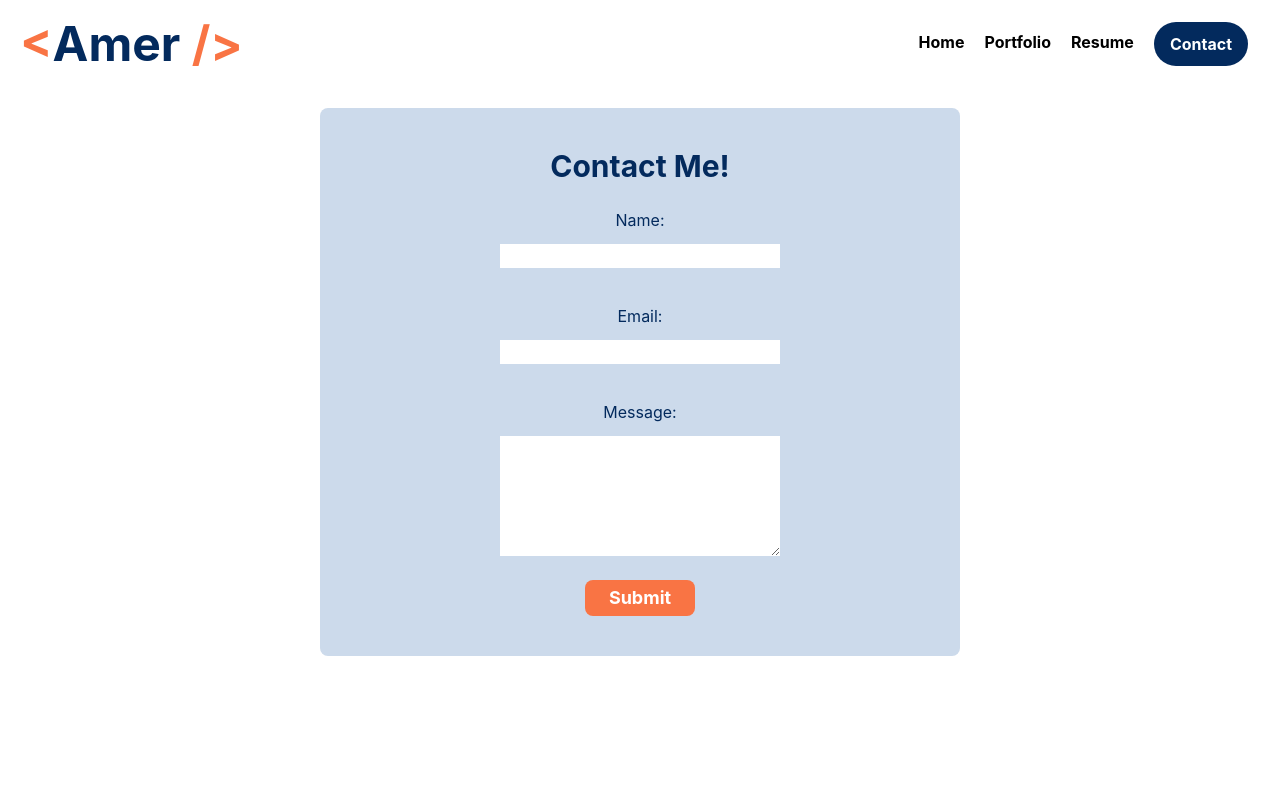
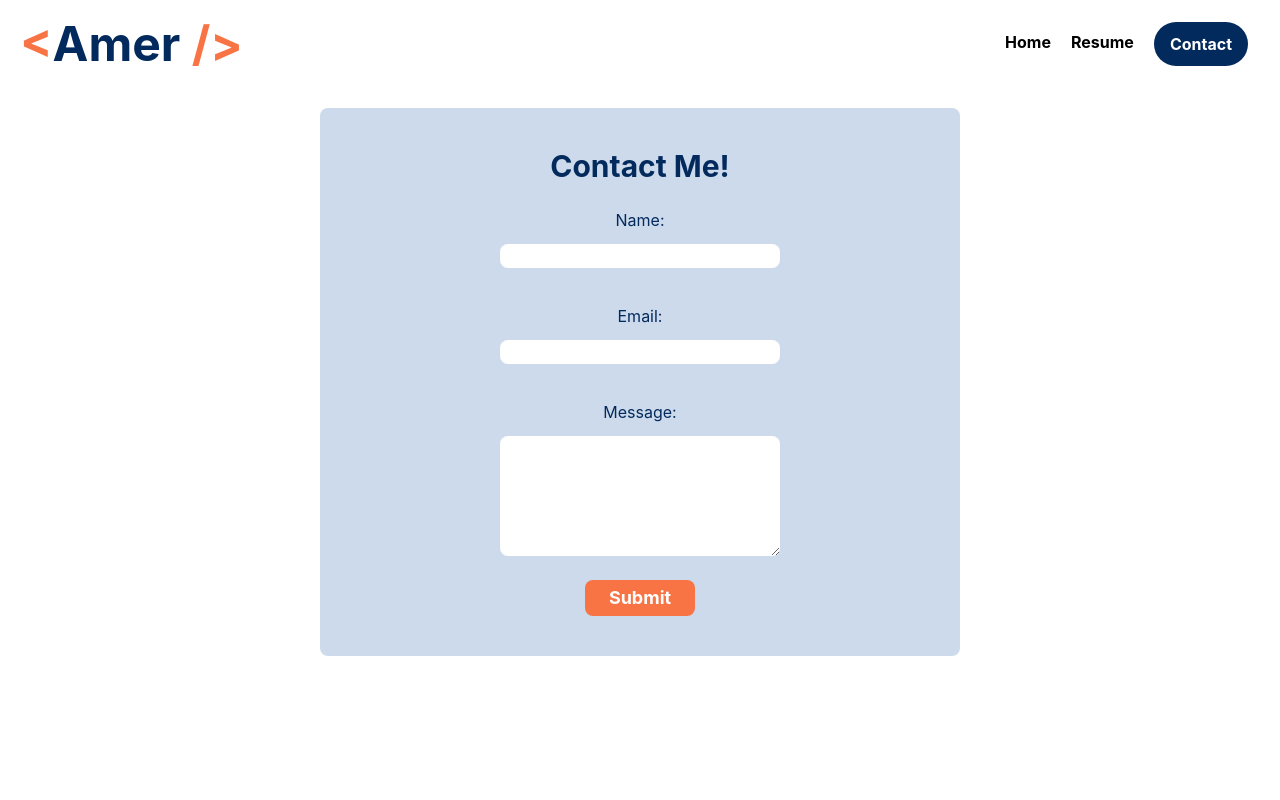
Before and after one commit to amerkulovic/React-Portfolio, a React (Create React App) app: page /contact in a window 1280 px wide. Shown: the top 800 px of the page. Built offline with nearby package versions, Linux system fonts and the light colour scheme.

Commit message:
conditionally render about and portfolio links

```diff
--- a/src/components/About.js
+++ b/src/components/About.js
@@ -2,7 +2,7 @@ import React from "react";
 
 const About = () => {
   return (
-    <section className="bg-[#032A5D] mt-80 p-10">
+    <section id="about" className="bg-[#032A5D] mt-80 p-10">
       <h1 className="text-[#CCDAEB] font-bold text-4xl py-5">About Me</h1>
       <p className="text-[#FEFBEC] font-semibold text-2xl mx-7 py-5">My name is Amer Kulovic, I am a Software Engineer! I have a certificate from Northwestern in Software Engineering and a degree in Business Management from Northeastern Illinois University. I am an active learner and love tackling new tasks. I am experienced in : </p>
       <ul className="text-[#FEFBEC] font-semibold text-2xl py-5 text-center unordered-list">
--- a/src/components/Contact.js
+++ b/src/components/Contact.js
@@ -3,9 +3,9 @@ import "./Body.css";
 
 const Contact = () => {
   const [nameInput, setNameInput] = useState("");
-  const [nameStyling, setNameStyling] = useState("w-1/2 max-sm:w-full");
+  const [nameStyling, setNameStyling] = useState("w-1/2 max-sm:w-full rounded-lg");
   const [emailInput, setEmailInput] = useState("");
-  const [emailStyling, setEmailStyling] = useState("w-1/2 max-sm:w-full");
+  const [emailStyling, setEmailStyling] = useState("w-1/2 max-sm:w-full rounded-lg");
 
   const nameInputHandler = (event) => {
     setNameInput(event.target.value);
@@ -19,18 +19,18 @@ const Contact = () => {
     event.preventDefault();
 
     if (nameInput === "") {
-      setNameStyling("w-1/2 max-sm:w-full border border-red-600");
+      setNameStyling("w-1/2 max-sm:w-full rounded-lg border border-red-600");
     } else {
       // setNameInput("");
       // setEmailInput("");
-      setNameStyling("w-1/2 max-sm:w-full");
+      setNameStyling("w-1/2 max-sm:w-full rounded-lg");
     }
     if (emailInput === "") {
-      setEmailStyling("w-1/2 max-sm:w-full border border-red-600");
+      setEmailStyling("w-1/2 max-sm:w-full rounded-lg border border-red-600");
     } else {
       // setNameInput("");
       // setEmailInput("");
-      setEmailStyling("w-1/2 max-sm:w-full");
+      setEmailStyling("w-1/2 max-sm:w-full rounded-lg");
     }
   };
   return (
@@ -47,7 +47,7 @@ const Contact = () => {
         </div>
         <div className="py-3 flex flex-col justify-center items-center">
           <label className="text-[#032a5d] m-3">Message:</label>
-          <textarea className="w-1/2 max-sm:w-full" rows="5" name="message"></textarea>
+          <textarea className="w-1/2 max-sm:w-full rounded-lg" rows="5" name="message"></textarea>
         </div>
         <button onClick={submitHandler} className="bg-[#f97444] text-white px-6 py-1 rounded-lg text-lg mt-3 font-bold">
           Submit
--- a/src/components/navComponents/NavLinks.js
+++ b/src/components/navComponents/NavLinks.js
@@ -1,25 +1,28 @@
 import { motion } from "framer-motion";
-import { Link } from "react-router-dom";
+import { useLocation, Link } from "react-router-dom";
 
 const NavLinks = (props) => {
   const animateFrom = { opacity: 0, y: -30 };
   const animateTo = { opacity: 1, y: 0 };
   let className = "";
 
+  const location = useLocation();
+
+  let aboutNav = (
+    <motion.li initial={animateFrom} animate={animateTo} transition={{ delay: 0.1 }} onClick={() => props.isMobile && props.closeMobileMenu()}>
+      <a href="#about" className="font-bold underline-hover-effect">
+        About
+      </a>
+    </motion.li>
+  );
+
   let portfolioNav = (
-    <motion.li initial={animateFrom} animate={animateTo} transition={{ delay: 0.1 }} onClick={() => props.isMobile && props.closeMobileMenu()}>
+    <motion.li initial={animateFrom} animate={animateTo} transition={{ delay: 0.13 }} onClick={() => props.isMobile && props.closeMobileMenu()}>
       <a href="#portfolio" className="font-bold underline-hover-effect">
         Portfolio
       </a>
     </motion.li>
   );
-  let location = () => {
-    if (window.location.href.split("")[window.location.href.length - 1] === "/") {
-      console.log(window.location.href.split("")[window.location.href.length - 1]);
-      return true;
-    }
-    return false;
-  };
 
   props.isMobile ? (className += " font-bold underline-hover-effect") : (className += "text-white bg-[#032A5D] font-bold py-3 px-4 rounded-3xl hover:shadow-2xl contact-card");
 
@@ -30,7 +33,8 @@ const NavLinks = (props) => {
           <a className="font-bold underline-hover-effect">Home</a>
         </Link>
       </motion.li>
-      {location && portfolioNav}
+      {location.pathname === "/" && aboutNav}
+      {location.pathname === "/" && portfolioNav}
       <motion.li initial={animateFrom} animate={animateTo} transition={{ delay: 0.15 }} onClick={() => props.isMobile && props.closeMobileMenu()}>
         <Link to="/resume">
           <a className="font-bold underline-hover-effect">Resume</a>
```
